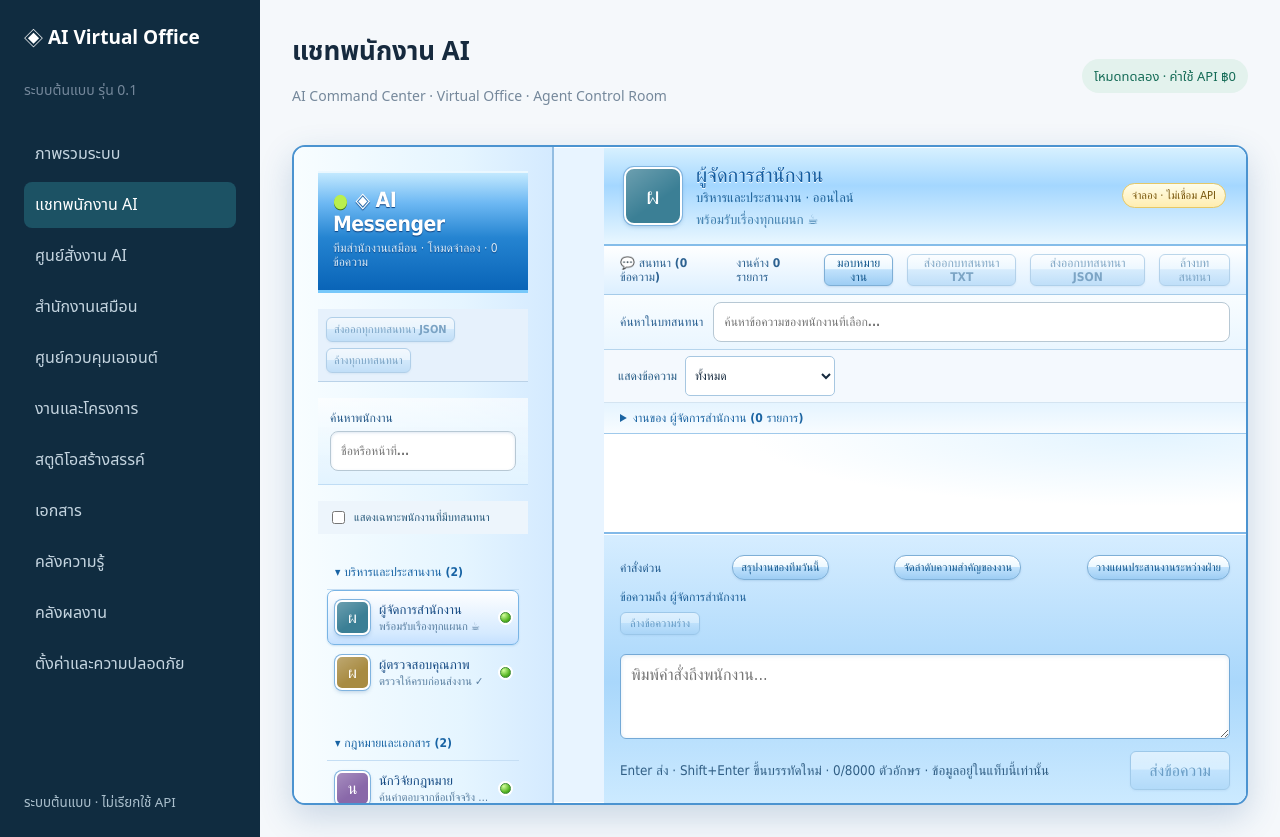
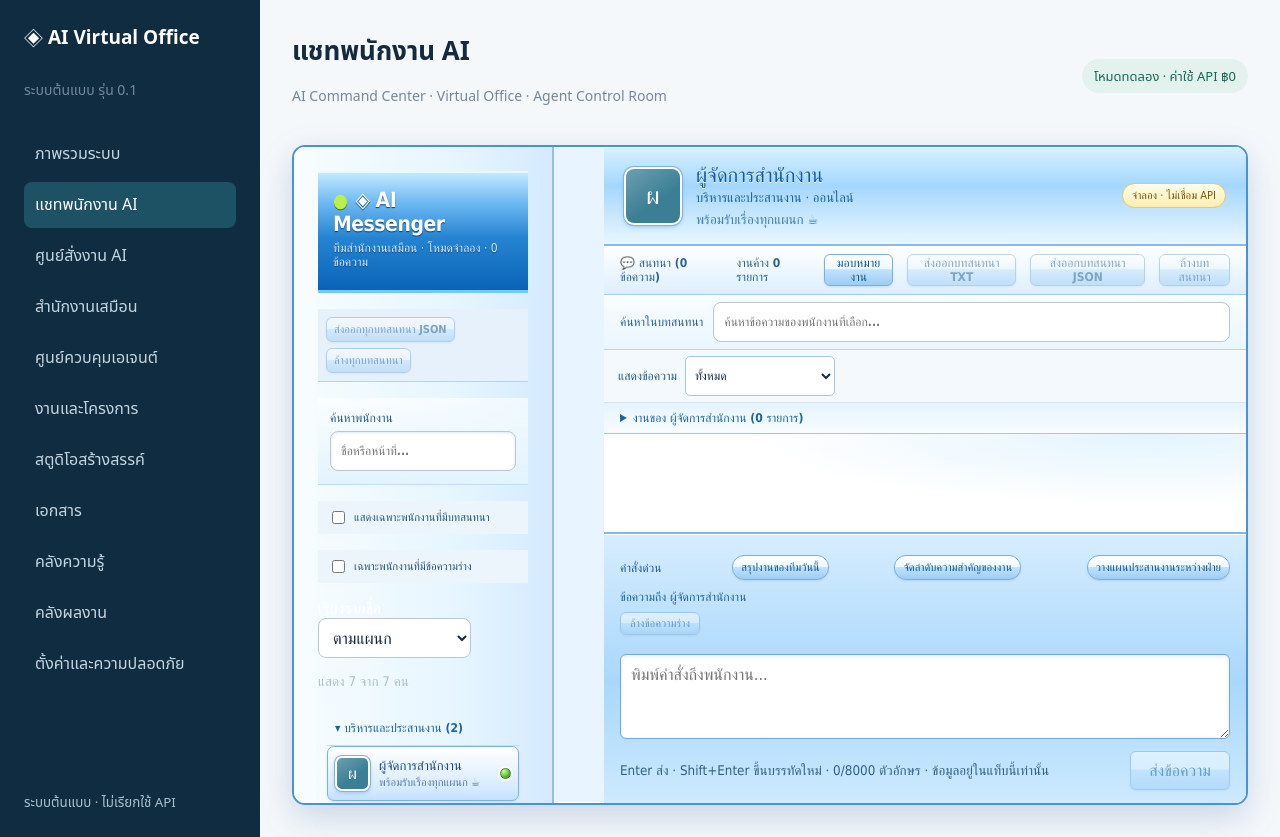
Before and after one commit to lnwlawyer/ai-virtual-office, a React (Vite) app: page / in a window 1280 px wide. Both pictures are taken after a click on the button "แชทพนักงาน AI". Built offline with nearby package versions, Linux system fonts and the light colour scheme; no server answers.

Commit message:
feat: filter draft contacts, sort roster and show visible staff count

```diff
--- a/src/MessengerDashboard.jsx
+++ b/src/MessengerDashboard.jsx
@@ -23,6 +23,8 @@ const displayState={online:'ออนไลน์',busy:'กำลังทำ
 export default function MessengerDashboard({tasks=[],onCreateTaskDraft,onUpdateTaskStatus,onSaveOutput,selected,setSelected,messages,setMessages}){
  const [query,setQuery]=useState('');
  const [activeOnly,setActiveOnly]=useState(false);
+ const [draftOnly,setDraftOnly]=useState(false);
+ const [sortContacts,setSortContacts]=useState('default');
  const [chatQuery,setChatQuery]=useState('');
  const [messageFilter,setMessageFilter]=useState('all');
  const [drafts,setDrafts]=useState({});
@@ -37,6 +39,7 @@ export default function MessengerDashboard({tasks=[],onCreateTaskDraft,onUpdateT
  const staff=STAFF.find(x=>x.id===selected);
  const conversation=messages[selected]||[];
  const totalMessages=Object.values(messages).reduce((sum,items)=>sum+(Array.isArray(items)?items.length:0),0);
+ const visibleContactCount=STAFF.filter(member=>(!activeOnly||(messages[member.id]||[]).length>0)&&(!draftOnly||(drafts[member.id]||'').trim())&&[member.name,member.role,moods[member.id]].join(' ').toLowerCase().includes(query.toLowerCase())).length;
  const visibleMessages=conversation.filter(message=>(messageFilter==='all'||message.who===messageFilter)&&message.text.toLocaleLowerCase().includes(chatQuery.trim().toLocaleLowerCase()));
  const unreadTasks=id=>tasks.filter(t=>t.assignee===id&&t.status!=='done').length;
  const status=id=>pending&&id===selected?'busy':unreadTasks(id)>0?'busy':'online';
@@ -104,10 +107,10 @@ export default function MessengerDashboard({tasks=[],onCreateTaskDraft,onUpdateT
  return <section className="msn-shell" aria-label="AI Messenger Dashboard">
   <aside className="msn-roster">
    <div className="msn-title"><strong>◈ AI Messenger</strong><small>ทีมสำนักงานเสมือน · โหมดจำลอง · {totalMessages} ข้อความ</small></div><div className="msn-roster-tools"><button type="button" disabled={!totalMessages} onClick={exportAllJSON}>ส่งออกทุกบทสนทนา JSON</button><button type="button" disabled={!totalMessages} onClick={()=>setConfirmClearAll(true)}>ล้างทุกบทสนทนา</button></div>{confirmClearAll&&<div className="msn-clear-confirm" role="group" aria-label="ยืนยันล้างทุกบทสนทนา"><span>ล้างบทสนทนาพนักงานทั้ง 7 คน? ไม่สามารถย้อนกลับได้</span><button type="button" onClick={()=>{setMessages({});setConfirmClearAll(false);setConfirmClear(false)}}>ยืนยันล้างทั้งหมด</button><button type="button" onClick={()=>setConfirmClearAll(false)}>ยกเลิกทั้งหมด</button></div>}
-   <label className="msn-search">ค้นหาพนักงาน<input aria-label="ค้นหาพนักงาน Messenger" value={query} onChange={e=>setQuery(e.target.value)} placeholder="ชื่อหรือหน้าที่..."/></label><label className="msn-active-only"><input type="checkbox" checked={activeOnly} onChange={e=>setActiveOnly(e.target.checked)}/> แสดงเฉพาะพนักงานที่มีบทสนทนา</label>
+   <label className="msn-search">ค้นหาพนักงาน<input aria-label="ค้นหาพนักงาน Messenger" value={query} onChange={e=>setQuery(e.target.value)} placeholder="ชื่อหรือหน้าที่..."/></label><label className="msn-active-only"><input type="checkbox" checked={activeOnly} onChange={e=>setActiveOnly(e.target.checked)}/> แสดงเฉพาะพนักงานที่มีบทสนทนา</label><label className="msn-active-only"><input type="checkbox" checked={draftOnly} onChange={e=>setDraftOnly(e.target.checked)}/> เฉพาะพนักงานที่มีข้อความร่าง</label><label className="msn-sort-contacts">เรียงรายชื่อ <select aria-label="เรียงรายชื่อพนักงาน" value={sortContacts} onChange={e=>setSortContacts(e.target.value)}><option value="default">ตามแผนก</option><option value="messages">ข้อความมากไปน้อย</option><option value="name">ตามชื่อ</option></select></label><small className="msn-visible-count">แสดง {visibleContactCount} จาก {STAFF.length} คน</small>
    {groups.map(group=><section className="msn-group" key={group.name}>
     <button type="button" className="msn-group-toggle" onClick={()=>setCollapsed(prev=>prev.includes(group.name)?prev.filter(x=>x!==group.name):[...prev,group.name])}>{collapsed.includes(group.name)?'▸':'▾'} {group.name} ({group.ids.length})</button>
-    {!collapsed.includes(group.name)&&group.ids.map(id=>{const member=STAFF.find(x=>x.id===id);if(![member.name,member.role,moods[id]].join(' ').toLowerCase().includes(query.toLowerCase())||(activeOnly&&!(messages[id]||[]).length))return null;return <button type="button" key={id} className={'msn-contact'+(selected===id?' selected':'')} onClick={()=>{setSelected(id);setConfirmClear(false);setChatQuery('');setMessageFilter('all');setExportNotice('');setCopyNotice('')}} aria-pressed={selected===id}>
+    {!collapsed.includes(group.name)&&[...group.ids].sort((a,b)=>sortContacts==='messages'?(messages[b]||[]).length-(messages[a]||[]).length:sortContacts==='name'?STAFF.find(x=>x.id===a).name.localeCompare(STAFF.find(x=>x.id===b).name,'th'):0).map(id=>{const member=STAFF.find(x=>x.id===id);if(![member.name,member.role,moods[id]].join(' ').toLowerCase().includes(query.toLowerCase())||(activeOnly&&!(messages[id]||[]).length)||(draftOnly&&!(drafts[id]||'').trim()))return null;return <button type="button" key={id} className={'msn-contact'+(selected===id?' selected':'')} onClick={()=>{setSelected(id);setConfirmClear(false);setChatQuery('');setMessageFilter('all');setExportNotice('');setCopyNotice('')}} aria-pressed={selected===id}>
       <span className="msn-avatar" aria-hidden="true" style={{background:member.accent}}>{member.name.slice(0,1)}</span><span className="msn-contact-text"><strong>{member.name}</strong><small>{moods[id]}</small></span><span className={'msn-presence '+status(id)} title={displayState[status(id)]}/>{(messages[id]||[]).length>0&&<span className="msn-chat-count" title="จำนวนข้อความ">{(messages[id]||[]).length}</span>}{(drafts[id]||'').trim()&&<span className="msn-draft-marker" title="มีข้อความร่าง">ร่าง</span>}{unreadTasks(id)>0&&<span className="msn-badge">{unreadTasks(id)}</span>}
     </button>})}
    </section>)}
```
